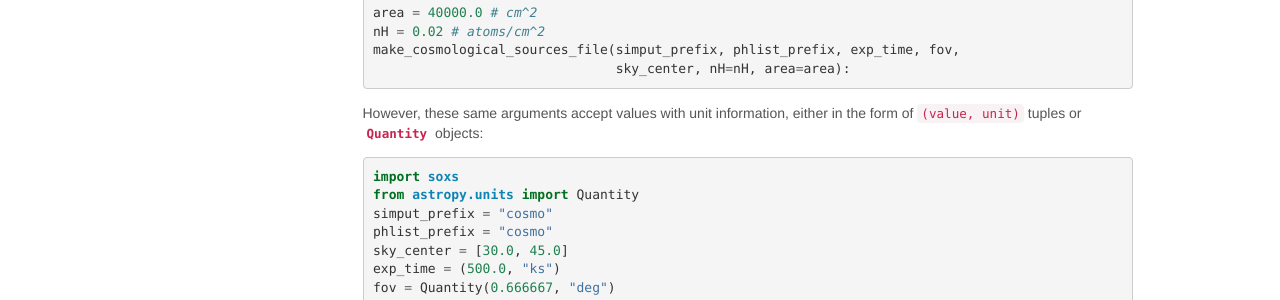
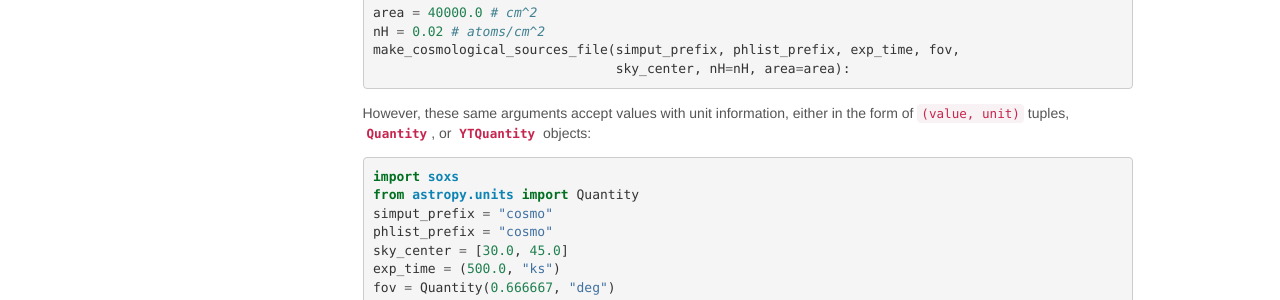
Before and after one commit to lynx-x-ray-observatory/soxs, a Sphinx documentation site: the page built from doc/source/users_guide/general_info.rst, in a window 1280 px wide and 1290 px high. Shown: the part 424-724 px from the top of the window. Built offline with Sphinx 7.4.7, drawn with Linux system fonts in a browser that asks for light colours; some of the changed lines change nothing that is shown.

Commit message:
Final nits

```diff
--- a/doc/source/conf.py
+++ b/doc/source/conf.py
@@ -361,4 +361,6 @@ texinfo_documents = [
 intersphinx_mapping = {'http://docs.python.org/': None,
                        'http://docs.scipy.org/doc/numpy/': None,
                        'http://matplotlib.org/': None,
+                       'http://yt-project.org/doc/': None,
+                       'http://hea-www.cfa.harvard.edu/~jzuhone/pyxsim/': None
                        }
--- a/doc/source/users_guide/general_info.rst
+++ b/doc/source/users_guide/general_info.rst
@@ -29,7 +29,8 @@ numbers, they will be in a default set of units:
                                    sky_center, nH=nH, area=area):
 
 However, these same arguments accept values with unit information, either in the
-form of ``(value, unit)`` tuples or :class:`~astropy.units.Quantity` objects:
+form of ``(value, unit)`` tuples, :class:`~astropy.units.Quantity`, or
+:class:`~yt.units.yt_array.YTQuantity` objects:
 
 .. code-block:: python
 
```
